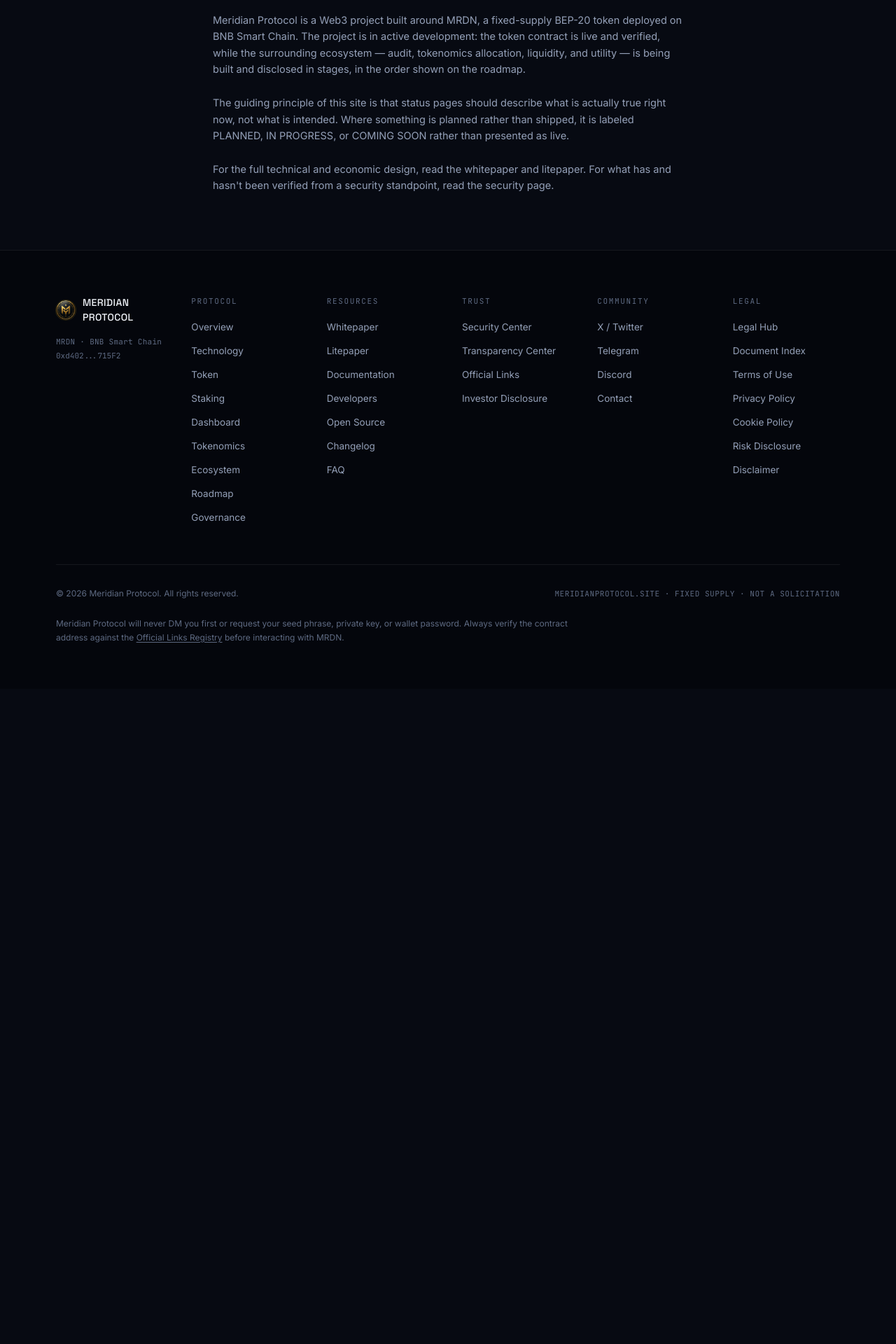
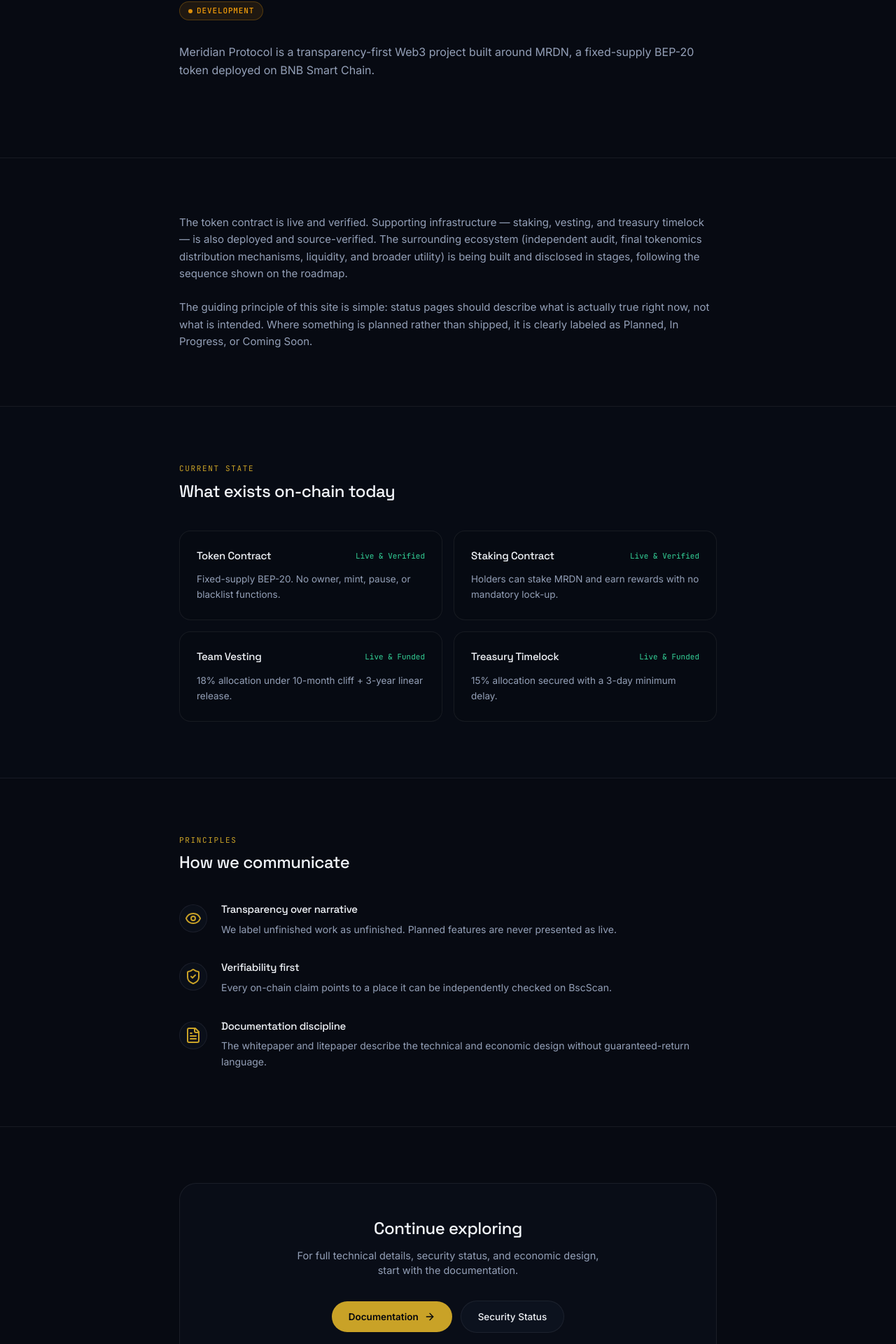
Before and after one commit to AuthorFarhanFaiz/MeridianProtocol-OfficialWebsite, a React (Vite) app: page /about in a window 1280 px wide. Shown: the part 277-2197 px from the top of the page at 70% size. Before the commit the page ends 1261 px from the top, so only its background shows below. Built offline with nearby package versions, Linux system fonts and the light colour scheme.

Commit message:
Update About.tsx

```diff
--- a/src/pages/About.tsx
+++ b/src/pages/About.tsx
@@ -1,36 +1,190 @@
-import { TOKEN_CONFIG, PROJECT_STATUS } from "@/data/token";
+import { TOKEN_CONFIG, PROJECT_STATUS, CONTRACTS } from "@/data/token";
 import StatusBadge from "@/components/StatusBadge";
+import { Link } from "react-router-dom";
+import { ArrowRight, ShieldCheck, FileText, Eye } from "lucide-react";
 
 export default function About() {
   return (
-    <div className="container-page py-20">
-      <div className="mx-auto max-w-2xl">
-        <p className="font-mono text-[11px] uppercase tracking-wider text-line">Overview</p>
-        <h1 className="mt-2 text-3xl font-medium text-ink">About Meridian</h1>
+    <div>
+      {/* Hero */}
+      <section className="border-b border-surface-border">
+        <div className="container-page py-20 sm:py-28">
+          <div className="mx-auto max-w-3xl">
+            <p className="font-mono text-[11px] uppercase tracking-[0.15em] text-line">
+              Overview
+            </p>
+            <h1 className="mt-3 font-display text-3xl font-medium tracking-tight text-ink sm:text-4xl">
+              About Meridian Protocol
+            </h1>
 
-        <div className="mt-5">
-          <StatusBadge status={PROJECT_STATUS.stage} tone="progress" />
+            <div className="mt-6">
+              <StatusBadge status={PROJECT_STATUS.stage} tone="progress" />
+            </div>
+
+            <p className="mt-8 text-[16px] leading-relaxed text-ink-dim">
+              Meridian Protocol is a transparency-first Web3 project built around{" "}
+              {TOKEN_CONFIG.symbol}, a fixed-supply {TOKEN_CONFIG.standard} token
+              deployed on {TOKEN_CONFIG.chain}.
+            </p>
+          </div>
         </div>
+      </section>
 
-        <div className="mt-8 space-y-6 text-[14.5px] leading-relaxed text-ink-dim">
-          <p>
-            Meridian Protocol is a Web3 project built around {TOKEN_CONFIG.symbol}, a fixed-supply{" "}
-            {TOKEN_CONFIG.standard} token deployed on {TOKEN_CONFIG.chain}. The project is in active
-            development: the token contract is live and verified, while the surrounding ecosystem —
-            audit, tokenomics allocation, liquidity, and utility — is being built and disclosed in
-            stages, in the order shown on the roadmap.
-          </p>
-          <p>
-            The guiding principle of this site is that status pages should describe what is actually
-            true right now, not what is intended. Where something is planned rather than shipped, it is
-            labeled PLANNED, IN PROGRESS, or COMING SOON rather than presented as live.
-          </p>
-          <p>
-            For the full technical and economic design, read the whitepaper and litepaper. For what has
-            and hasn't been verified from a security standpoint, read the security page.
-          </p>
+      {/* Core Statement */}
+      <section className="border-b border-surface-border">
+        <div className="container-page py-16 sm:py-20">
+          <div className="mx-auto max-w-3xl space-y-6 text-[15px] leading-relaxed text-ink-dim">
+            <p>
+              The token contract is live and verified. Supporting infrastructure
+              — staking, vesting, and treasury timelock — is also deployed and
+              source-verified. The surrounding ecosystem (independent audit,
+              final tokenomics distribution mechanisms, liquidity, and broader
+              utility) is being built and disclosed in stages, following the
+              sequence shown on the roadmap.
+            </p>
+            <p>
+              The guiding principle of this site is simple: status pages should
+              describe what is actually true right now, not what is intended.
+              Where something is planned rather than shipped, it is clearly
+              labeled as Planned, In Progress, or Coming Soon.
+            </p>
+          </div>
         </div>
-      </div>
+      </section>
+
+      {/* What Exists Today */}
+      <section className="border-b border-surface-border bg-surface/15">
+        <div className="container-page py-16 sm:py-20">
+          <div className="mx-auto max-w-3xl">
+            <p className="font-mono text-[11px] uppercase tracking-[0.15em] text-line">
+              Current State
+            </p>
+            <h2 className="mt-2 text-2xl font-medium text-ink">
+              What exists on-chain today
+            </h2>
+
+            <div className="mt-10 grid gap-4 sm:grid-cols-2">
+              {[
+                {
+                  title: "Token Contract",
+                  status: "Live & Verified",
+                  desc: "Fixed-supply BEP-20. No owner, mint, pause, or blacklist functions.",
+                },
+                {
+                  title: "Staking Contract",
+                  status: "Live & Verified",
+                  desc: "Holders can stake MRDN and earn rewards with no mandatory lock-up.",
+                },
+                {
+                  title: "Team Vesting",
+                  status: "Live & Funded",
+                  desc: "18% allocation under 10-month cliff + 3-year linear release.",
+                },
+                {
+                  title: "Treasury Timelock",
+                  status: "Live & Funded",
+                  desc: "15% allocation secured with a 3-day minimum delay.",
+                },
+              ].map((item) => (
+                <div
+                  key={item.title}
+                  className="rounded-2xl border border-surface-border bg-base/60 p-6"
+                >
+                  <div className="flex items-center justify-between">
+                    <h3 className="text-[15px] font-medium text-ink">
+                      {item.title}
+                    </h3>
+                    <span className="font-mono text-[11px] text-status-live">
+                      {item.status}
+                    </span>
+                  </div>
+                  <p className="mt-3 text-[13.5px] leading-relaxed text-ink-dim">
+                    {item.desc}
+                  </p>
+                </div>
+              ))}
+            </div>
+          </div>
+        </div>
+      </section>
+
+      {/* Principles */}
+      <section className="border-b border-surface-border">
+        <div className="container-page py-16 sm:py-20">
+          <div className="mx-auto max-w-3xl">
+            <p className="font-mono text-[11px] uppercase tracking-[0.15em] text-line">
+              Principles
+            </p>
+            <h2 className="mt-2 text-2xl font-medium text-ink">
+              How we communicate
+            </h2>
+
+            <div className="mt-10 space-y-8">
+              {[
+                {
+                  icon: Eye,
+                  title: "Transparency over narrative",
+                  body: "We label unfinished work as unfinished. Planned features are never presented as live.",
+                },
+                {
+                  icon: ShieldCheck,
+                  title: "Verifiability first",
+                  body: "Every on-chain claim points to a place it can be independently checked on BscScan.",
+                },
+                {
+                  icon: FileText,
+                  title: "Documentation discipline",
+                  body: "The whitepaper and litepaper describe the technical and economic design without guaranteed-return language.",
+                },
+              ].map((item) => (
+                <div key={item.title} className="flex gap-5">
+                  <div className="mt-1 flex h-10 w-10 shrink-0 items-center justify-center rounded-full border border-surface-border bg-surface/40">
+                    <item.icon className="h-4.5 w-4.5 text-line" />
+                  </div>
+                  <div>
+                    <h3 className="text-[15px] font-medium text-ink">
+                      {item.title}
+                    </h3>
+                    <p className="mt-1.5 text-[14px] leading-relaxed text-ink-dim">
+                      {item.body}
+                    </p>
+                  </div>
+                </div>
+              ))}
+            </div>
+          </div>
+        </div>
+      </section>
+
+      {/* Next Steps CTA */}
+      <section>
+        <div className="container-page py-16 sm:py-20">
+          <div className="mx-auto max-w-3xl rounded-3xl border border-surface-border bg-surface/30 p-10 text-center sm:p-12">
+            <h2 className="text-xl font-medium text-ink sm:text-2xl">
+              Continue exploring
+            </h2>
+            <p className="mx-auto mt-3 max-w-md text-[14.5px] text-ink-dim">
+              For full technical details, security status, and economic design,
+              start with the documentation.
+            </p>
+            <div className="mt-8 flex flex-col items-center justify-center gap-3 sm:flex-row">
+              <Link
+                to="/documentation"
+                className="inline-flex items-center gap-2 rounded-full bg-line px-6 py-3 text-[13.5px] font-semibold text-base-deep transition-all hover:bg-line-soft"
+              >
+                Documentation
+                <ArrowRight className="h-4 w-4" />
+              </Link>
+              <Link
+                to="/security"
+                className="inline-flex items-center gap-2 rounded-full border border-surface-border bg-surface/50 px-6 py-3 text-[13.5px] font-medium text-ink transition-all hover:border-line/30"
+              >
+                Security Status
+              </Link>
+            </div>
+          </div>
+        </div>
+      </section>
     </div>
   );
-}
+      }
```
